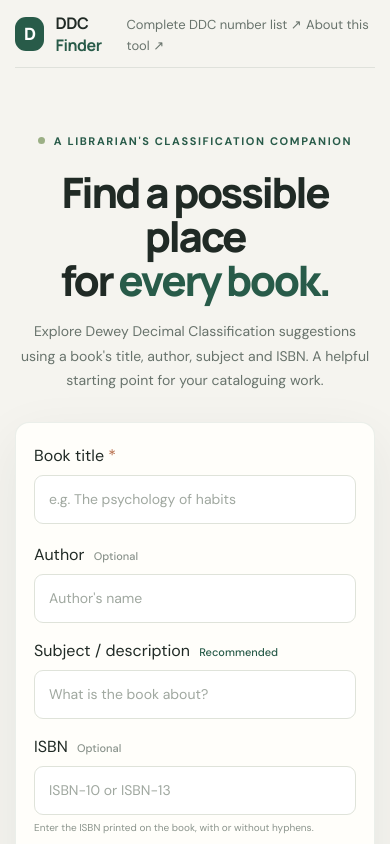
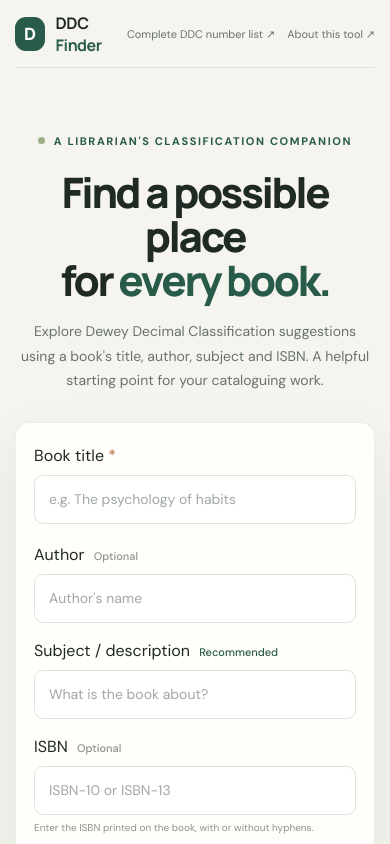
Before and after one commit to melvinvarghese/ddc-number-checker, a plain HTML site: page index.html in a window 390 px wide. Shown: the top 844 px of the page. Drawn offline with Linux system fonts and the light colour scheme.

Commit message:
Style DDC resource link in header

```diff
--- a/styles.css
+++ b/styles.css
@@ -33,7 +33,8 @@ a { color: inherit; }
   width: 34px; height: 34px; display: grid; place-items: center; border-radius: 11px;
   color: white; background: var(--green); font: 800 17px "Manrope", sans-serif;
 }
-.top-link { color: var(--muted); font-size: 13px; text-decoration: none; }
+.top-links { display: flex; align-items: center; gap: 22px; }
+.top-link { color: var(--muted); font-size: 13px; text-decoration: none; white-space: nowrap; }
 .top-link:hover, .footer a:hover { color: var(--green); }
 .hero { max-width: 700px; margin: 82px auto 38px; text-align: center; }
 .eyebrow, .section-kicker { color: var(--green); font-size: 11px; font-weight: 700; letter-spacing: 1.6px; text-transform: uppercase; }
@@ -111,6 +112,8 @@ input:focus { border-color: #729482; box-shadow: 0 0 0 3px rgba(40, 91, 73, .1);
 @media (max-width: 640px) {
   .page-shell { width: min(100% - 30px, 1040px); }
   .topbar { height: 68px; }
+  .top-links { gap: 12px; }
+  .top-link { font-size: 11px; }
   .hero { margin: 60px auto 29px; }
   h1 { letter-spacing: -2.4px; }
   .hero-copy { font-size: 14px; }
```
